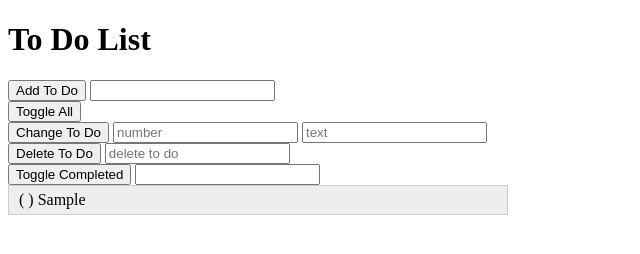
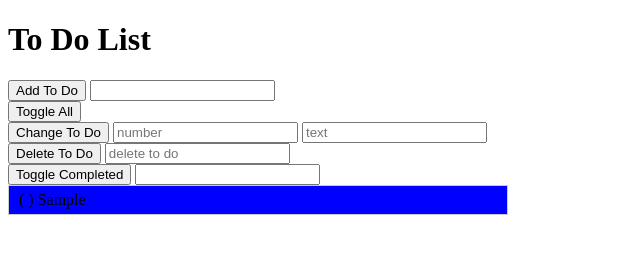
Before and after one commit to traciwilliams/basic-javascript-todo-list, a plain HTML site: page index.html in a window 1280 px wide. Both pictures are taken after typing "Sample" into the empty fields and a click on the button "Add To Do". Shown: the whole page, without its empty margins (0-640 px from the left). Drawn offline with Linux system fonts and the light colour scheme.

Commit message:
css styling

```diff
--- a/styles/main.css
+++ b/styles/main.css
@@ -1,10 +1,10 @@
 
 
 ul {
-	list-style: none;
 	padding: 0;
 	margin: 0;
 	width: 500px;
+	background-color: green;
 }
 
 li {
@@ -12,4 +12,5 @@ li {
 	background: #eee;
 	padding: 5px 10px;
 	color: #000;
+	background-color: blue;
 }
```
